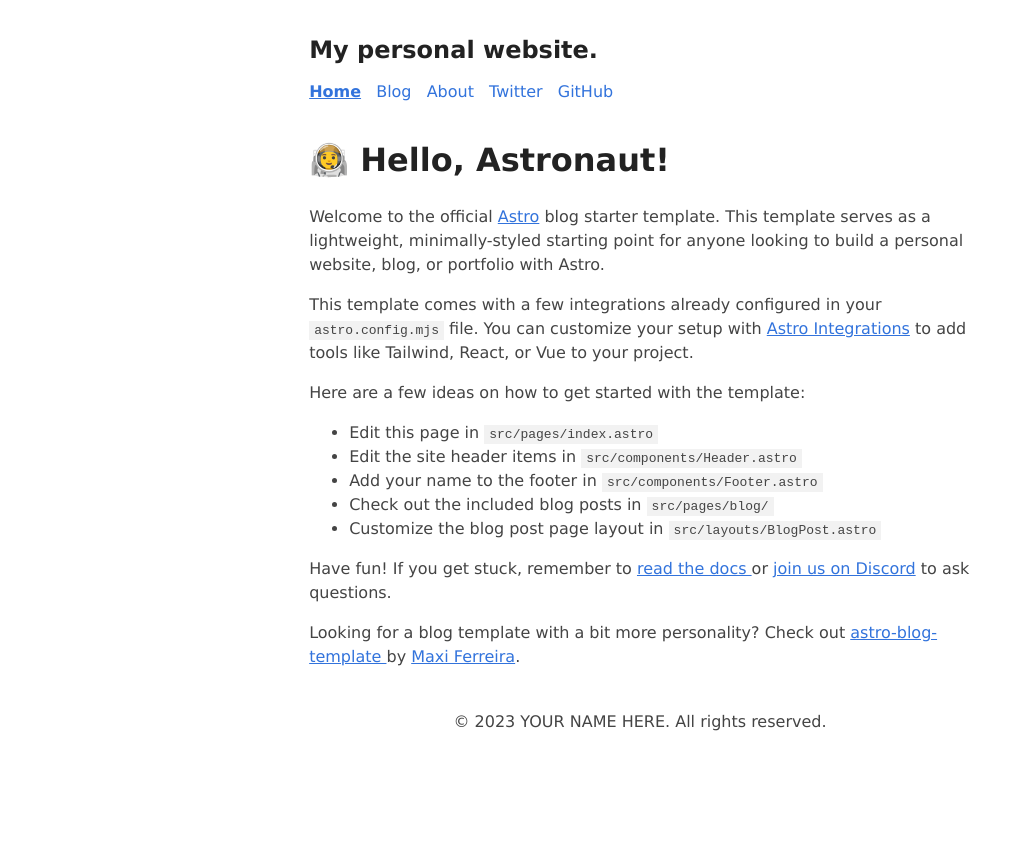
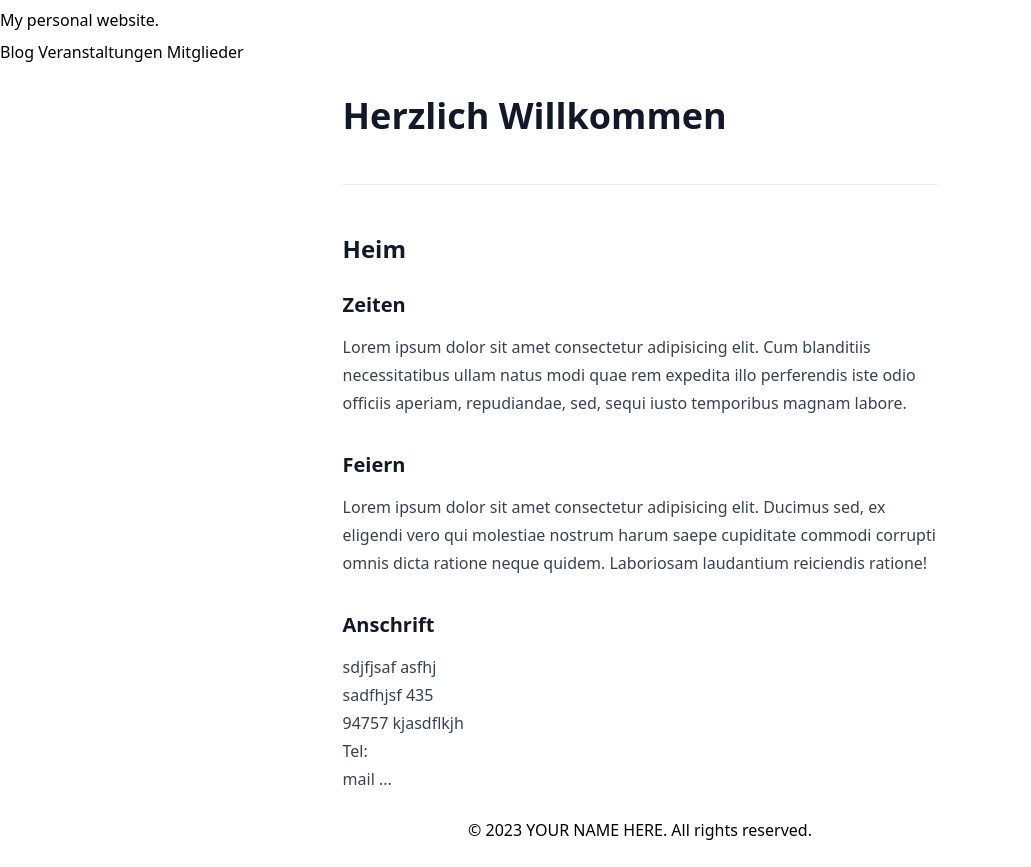
Before and after one commit to ingomc/astro-sco, an Astro site: page / in a window 1280 px wide. Shown: the whole page, without its empty margins (0-1031 px from the left). Before the commit the page ends 800 px from the top, so only its background shows below. Built offline with nearby package versions, Linux system fonts and the light colour scheme; Astro itself is replaced by a stand-in of ours.

Commit message:
start with layouting

```diff
--- a/astro.config.mjs
+++ b/astro.config.mjs
@@ -1,11 +1,12 @@
 import { defineConfig } from 'astro/config';
 import mdx from '@astrojs/mdx';
 import sitemap from '@astrojs/sitemap';
+import image from "@astrojs/image";
 
-import image from "@astrojs/image";
+import tailwind from "@astrojs/tailwind";
 
 // https://astro.build/config
 export default defineConfig({
   site: 'https://example.com',
-  integrations: [mdx(), sitemap(), image()]
+  integrations: [mdx(), sitemap(), image(), tailwind()]
 });
--- a/src/components/Header.astro
+++ b/src/components/Header.astro
@@ -5,14 +5,12 @@ import { SITE_TITLE } from '../consts';
 
 <header>
 	<h2>
-		{SITE_TITLE}
+		<a href="/">{SITE_TITLE}</a>
 	</h2>
 	<nav>
-		<HeaderLink href="/">Home</HeaderLink>
 		<HeaderLink href="/blog">Blog</HeaderLink>
-		<HeaderLink href="/about">About</HeaderLink>
-		<HeaderLink href="https://twitter.com/astrodotbuild" target="_blank">Twitter</HeaderLink>
-		<HeaderLink href="https://github.com/withastro/astro" target="_blank">GitHub</HeaderLink>
+		<HeaderLink href="/veranstaltungen">Veranstaltungen</HeaderLink>
+		<HeaderLink href="/mitglieder">Mitglieder</HeaderLink>
 	</nav>
 </header>
 <style>
--- a/src/components/HeaderLink.astro
+++ b/src/components/HeaderLink.astro
@@ -6,7 +6,7 @@ type Props = HTMLAttributes<'a'>;
 const { href, class: className, ...props } = Astro.props;
 
 const { pathname } = Astro.url;
-const isActive = href === pathname || href === pathname.replace(/\/$/, '');
+const isActive = href && pathname.includes(href.toString());
 ---
 
 <a href={href} class:list={[className, { active: isActive }]} {...props}>
--- a/src/layouts/BlogPost.astro
+++ b/src/layouts/BlogPost.astro
@@ -31,8 +31,8 @@ const { title, description, pubDate, updatedDate, heroImage } = Astro.props;
 
 	<body>
 		<Header />
-		<main>
-			<article>
+		<main class="container mx-auto">
+			<article class="prose">
 				{heroImage && <Picture widths={[400, 800, 1200]} aspectRatio="2:1" alt="descriptive text" src={heroImage} alt="" />}
 
 				<h1 class="title">{title}</h1>
--- a/src/pages/index.astro
+++ b/src/pages/index.astro
@@ -1,8 +1,8 @@
 ---
-import BaseHead from '../components/BaseHead.astro';
-import Header from '../components/Header.astro';
-import Footer from '../components/Footer.astro';
-import { SITE_TITLE, SITE_DESCRIPTION } from '../consts';
+import BaseHead from "../components/BaseHead.astro";
+import Header from "../components/Header.astro";
+import Footer from "../components/Footer.astro";
+import { SITE_TITLE, SITE_DESCRIPTION } from "../consts";
 ---
 
 <!DOCTYPE html>
@@ -12,37 +12,34 @@ import { SITE_TITLE, SITE_DESCRIPTION } from '../consts';
   </head>
   <body>
     <Header title={SITE_TITLE} />
-		<main>
-			<h1>🧑‍🚀 Hello, Astronaut!</h1>
+    <main class="prose container mx-auto">
+      <h1>Herzlich Willkommen</h1>
+      <hr />
+      <h2>Heim</h2>
+      <h3>Zeiten</h3>
       <p>
-				Welcome to the official <a href="https://astro.build/">Astro</a> blog starter template. This
-				template serves as a lightweight, minimally-styled starting point for anyone looking to build
-				a personal website, blog, or portfolio with Astro.
+        Lorem ipsum dolor sit amet consectetur adipisicing elit. Cum blanditiis
+        necessitatibus ullam natus modi quae rem expedita illo perferendis iste
+        odio officiis aperiam, repudiandae, sed, sequi iusto temporibus magnam
+        labore.
       </p>
+      <h3>Feiern</h3>
       <p>
-				This template comes with a few integrations already configured in your
-				<code>astro.config.mjs</code> file. You can customize your setup with
-				<a href="https://astro.build/integrations">Astro Integrations</a> to add tools like Tailwind,
-				React, or Vue to your project.
+        Lorem ipsum dolor sit amet consectetur adipisicing elit. Ducimus sed, ex
+        eligendi vero qui molestiae nostrum harum saepe cupiditate commodi
+        corrupti omnis dicta ratione neque quidem. Laboriosam laudantium
+        reiciendis ratione!
       </p>
-			<p>Here are a few ideas on how to get started with the template:</p>
-			<ul>
-				<li>Edit this page in <code>src/pages/index.astro</code></li>
-				<li>Edit the site header items in <code>src/components/Header.astro</code></li>
-				<li>Add your name to the footer in <code>src/components/Footer.astro</code></li>
-				<li>Check out the included blog posts in <code>src/pages/blog/</code></li>
-				<li>Customize the blog post page layout in <code>src/layouts/BlogPost.astro</code></li>
-			</ul>
+      <h3>Anschrift</h3>
       <p>
-				Have fun! If you get stuck, remember to <a href="https://docs.astro.build/"
-					>read the docs
-				</a> or <a href="https://astro.build/chat">join us on Discord</a> to ask questions.
-			</p>
-			<p>
-				Looking for a blog template with a bit more personality? Check out <a
-					href="https://github.com/Charca/astro-blog-template"
-					>astro-blog-template
-				</a> by <a href="https://twitter.com/Charca">Maxi Ferreira</a>.
+        sdjfjsaf asfhj
+        <br />
+        sadfhjsf 435
+        <br />
+        94757 kjasdflkjh
+        <br />
+        Tel: <br />
+        mail ...
       </p>
     </main>
     <Footer />
--- a/src/styles/global.css
+++ b/src/styles/global.css
@@ -1,67 +1,4 @@
-/*
-  The CSS in this style tag is based off of Bear Blog's default CSS.
-  https://github.com/HermanMartinus/bearblog/blob/297026a877bc2ab2b3bdfbd6b9f7961c350917dd/templates/styles/blog/default.css
-  License MIT: https://github.com/HermanMartinus/bearblog/blob/master/LICENSE.md
- */
-body {
-	font-family: Verdana, sans-serif;
-	margin: auto;
-	padding: 20px;
-	max-width: 65ch;
-	text-align: left;
-	background-color: #fff;
-	word-wrap: break-word;
-	overflow-wrap: break-word;
-	line-height: 1.5;
-	color: #444;
-}
-h1,
-h2,
-h3,
-h4,
-h5,
-h6,
-strong,
-b {
-	color: #222;
-}
-a {
-	color: #3273dc;
-}
-nav a {
-	margin-right: 10px;
-}
-textarea {
-	width: 100%;
-	font-size: 16px;
-}
-input {
-	font-size: 16px;
-}
-content {
-	line-height: 1.6;
-}
-table {
-	width: 100%;
-}
-img {
-	max-width: 100%;
-	height: auto;
-}
-code {
-	padding: 2px 5px;
-	background-color: #f2f2f2;
-}
-pre {
-	padding: 1rem;
-}
-pre > code {
-	all: unset;
-}
-blockquote {
-	border: 1px solid #999;
-	color: #222;
-	padding: 2px 0px 2px 20px;
-	margin: 0px;
-	font-style: italic;
-}
+/* The integration's default injected base.css file */
+@tailwind base;
+@tailwind components;
+@tailwind utilities;
--- /dev/null
+++ b/tailwind.config.cjs
@@ -0,0 +1,10 @@
+/** @type {import('tailwindcss').Config} */
+module.exports = {
+	content: ['./src/**/*.{astro,html,js,jsx,md,mdx,svelte,ts,tsx,vue}'],
+	theme: {
+		extend: {},
+	},
+	plugins: [
+		require('@tailwindcss/typography'),
+	  ],
+}
```
Also changed, not shown: package.json (+6 -1 lines), public/assets/home-sportheim-wip.jpg (added), 1 other file. Lines whose indentation alone changed are shown as unchanged.
